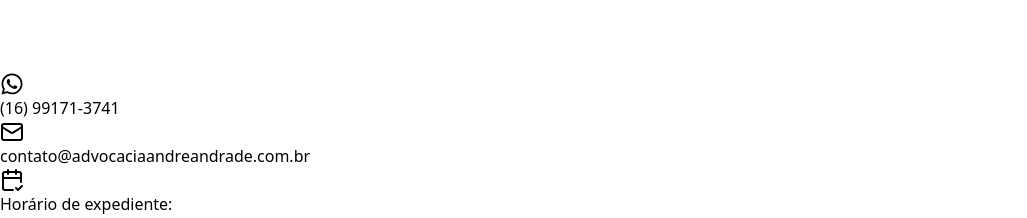
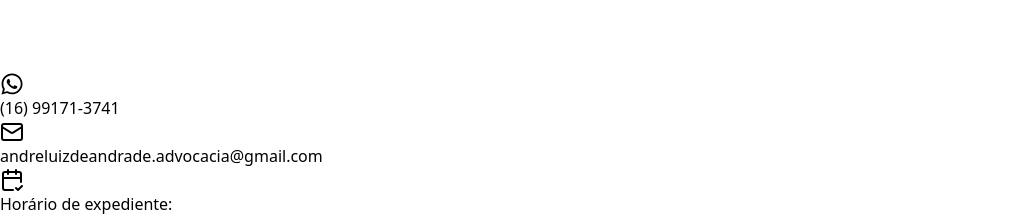
Before and after one commit to EdisonMatos/LP-Andre-Andrade, a React (Vite) app: page / in a window 1280 px wide. Shown: the part 5340-5558 px from the top of the page, without its empty margins (0-1027 px from the left). Built offline with nearby package versions, Linux system fonts and the light colour scheme; a web font is replaced by a local one.

Commit message:
fix: Imagem do AboutInstagram e email atualizados

```diff
--- a/src/components/sections/FooterSocial.jsx
+++ b/src/components/sections/FooterSocial.jsx
@@ -73,7 +73,7 @@ export default function FooterSocial({
               <PhoneFooter colorMode={colorMode} />
               {phoneSecundario && <PhoneSecundario />}
               {phoneTerciario && <PhoneTerciario />}
-              <EmailFooter />
+              {/* <EmailFooter /> */}
               {emailSecundario && <EmailSecundarioFooter />}
               {addres && <AdressFooter />}
               {addresSecundario && <AdressSecundarioFooter />}
@@ -90,7 +90,7 @@ export default function FooterSocial({
                 <div className="mt-2 opacity-90">
                   <div className="flex gap-[10px] items-center">
                     {instagram && <InstagramFooter />}
-                    {instagramSecundary && <InstagramSecundaryFooter/>}
+                    {instagramSecundary && <InstagramSecundaryFooter />}
                     {tiktok && <TikTokFooter />}
                     {facebook && <FacebookFooter />}
                     {x && <XFooter />}
--- a/src/content/content.jsx
+++ b/src/content/content.jsx
@@ -55,7 +55,7 @@ const currentYear = new Date().getFullYear();
 export const infos = {
   name: "Dr. André Andrade",
   email: "contato", // Email desejado pelo cliente
-  emailSecundario: "A_Definir", // Email desejado pelo cliente
+  emailSecundario: "andreluizdeandrade.advocacia@gmail.com", // Email desejado pelo cliente
   domain: "advocaciaandreandrade.com.br", // Sem "www"
   phone: {
     ddd: "16",
--- a/src/pages/Index.jsx
+++ b/src/pages/Index.jsx
@@ -52,6 +52,7 @@ export default function Index() {
       <FooterSocial
         colorMode={colorMode}
         addres={false}
+        emailSecundario={true}
         addresSecundario={false}
         phoneSecundario={false}
         phoneTerciario={false}
```
Also changed, not shown: src/assets/imgs/about/aboutSocial.png, src/assets/imgs/about/aboutSocial.webp.
